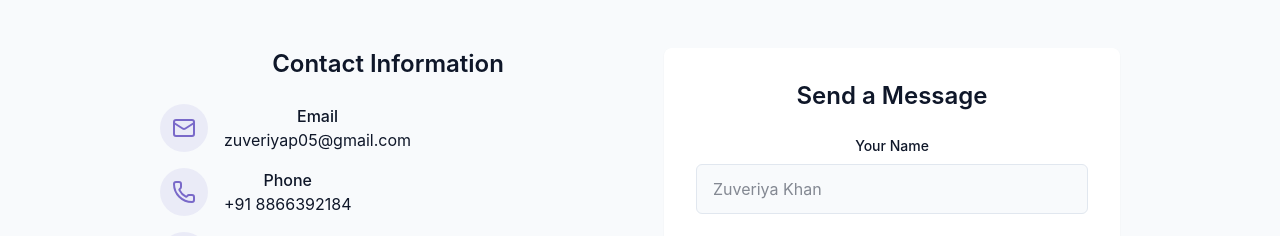
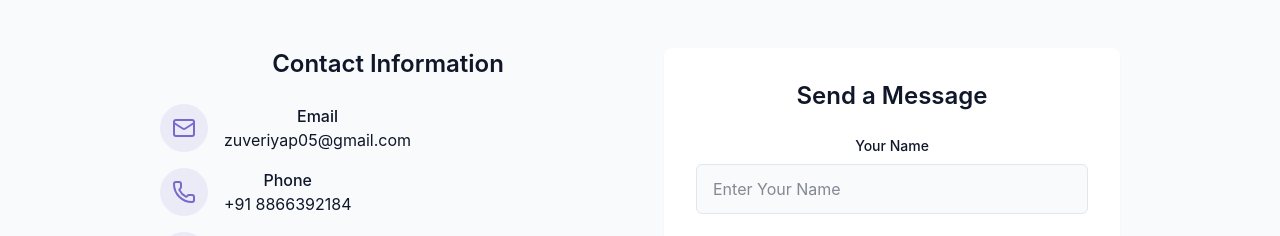
Before and after one commit to zuveriyakhan05/Zuveriya_Portfolio, a React (Vite) app: page / in a window 1280 px wide. Shown: the part 8514-8750 px from the top of the page. Built offline with nearby package versions, Linux system fonts and the light colour scheme.

Commit message:
Updated Contact

```diff
--- a/src/components/ContactSection.jsx
+++ b/src/components/ContactSection.jsx
@@ -116,7 +116,7 @@ export const ContactSection = () => {
                   name="name"
                   required
                   className="w-full px-4 py-3 rounded-md border border-input bg-background focus:outline-hidden focus:ring-2 focus:ring-primary"
-                  placeholder="Zuveriya Khan"
+                  placeholder="Enter Your Name"
                 />
               </div>
               <div>
```
